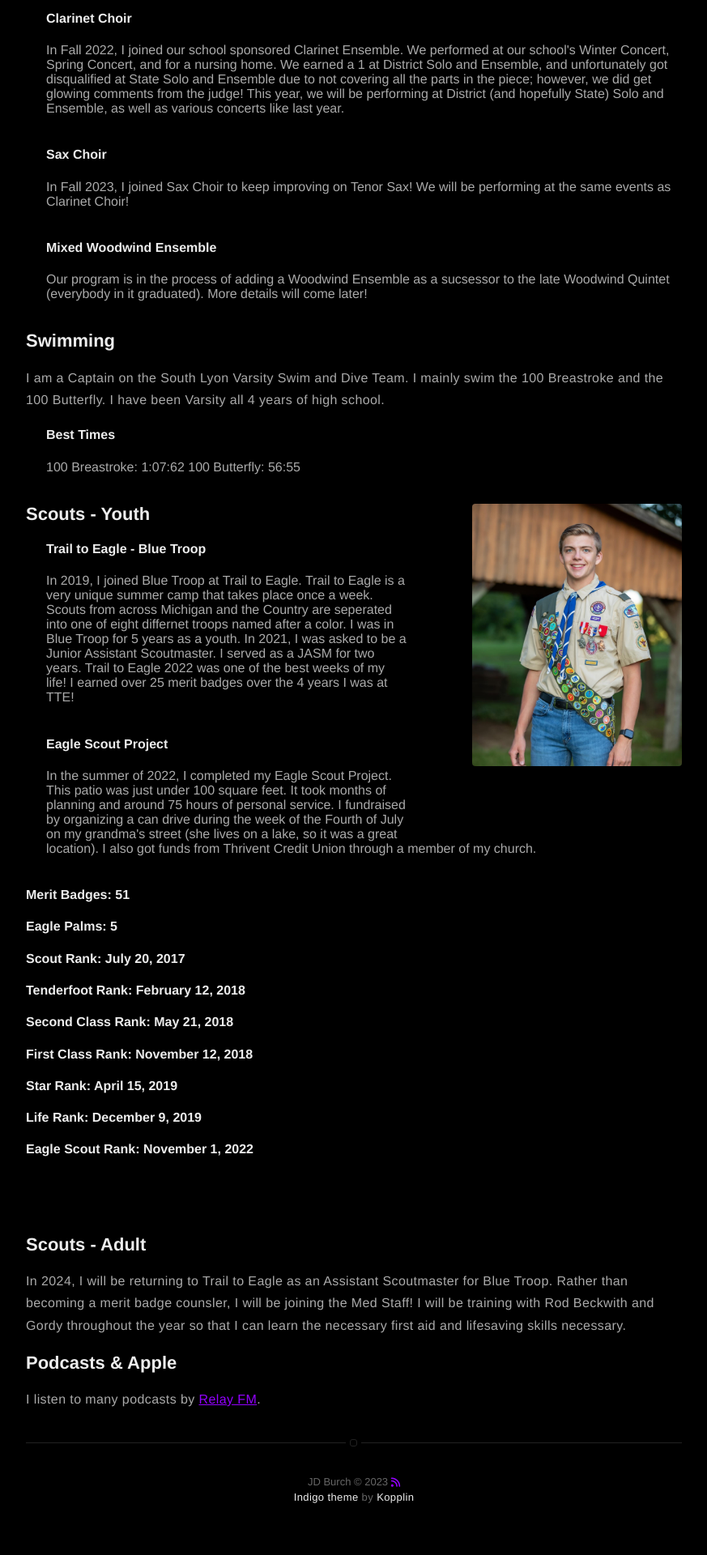
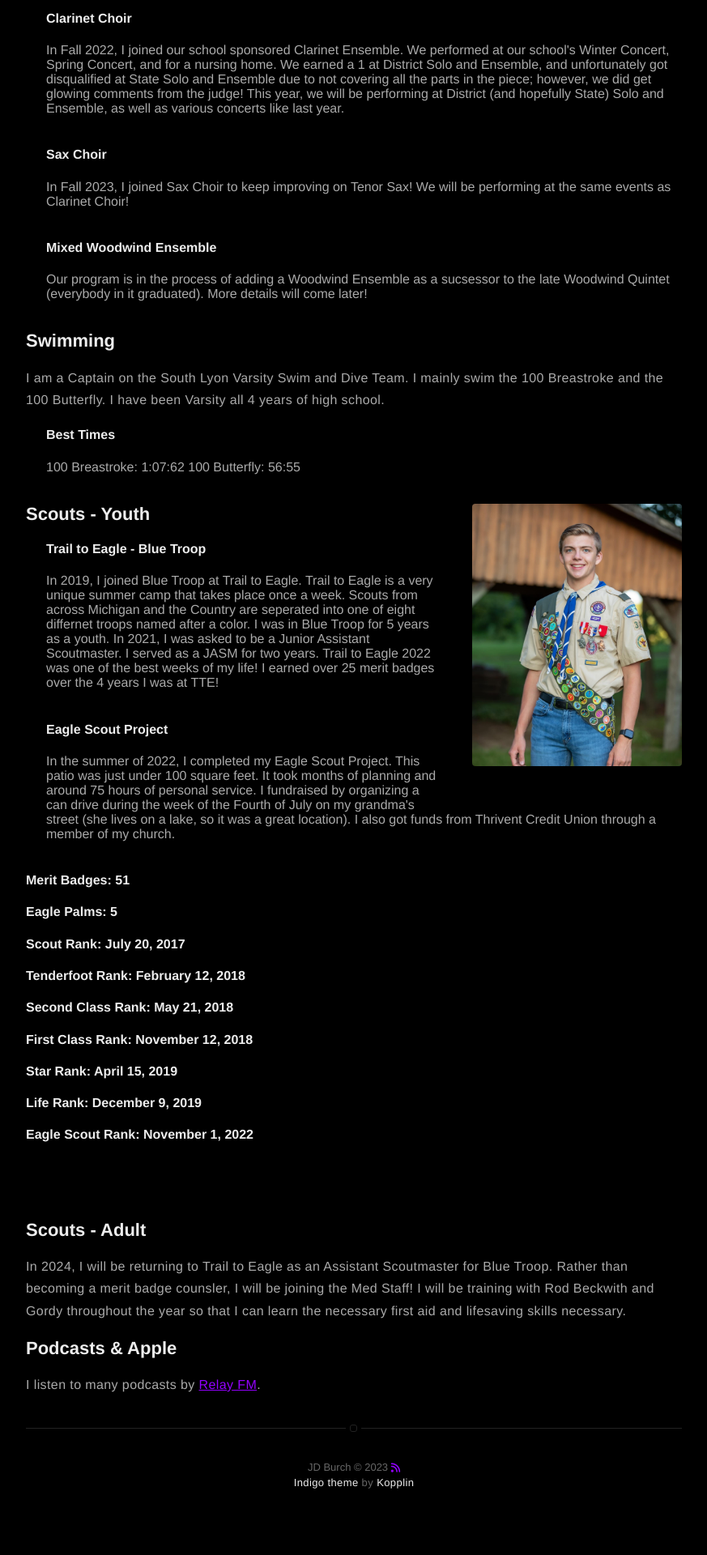
Before and after one commit to JDBurchHuzzah/jdburchhuzzah.github.io, a Jekyll site: the page built from about.md, in a window 1280 px wide. Shown: the part 1454-3374 px from the top of the page at 81% size, without its empty margins (203-1076 px from the left). Built offline with Jekyll 4.4.1, drawn with Linux system fonts in a browser that asks for light colours; nearby versions of some CDN libraries.

Commit message:
Update about.md

```diff
--- a/about.md
+++ b/about.md
@@ -40,7 +40,7 @@
 </div>
 
 <section>
-  <img src="/assets/images/boyscout.jpg" class="alignright" style="max-width:32%; margin-left: 10%; margin-bottom:10%" /> <h2>Scouts - Youth</h2>
+  <img src="/assets/images/boyscout.jpg" class="alignright" style="max-width:32%; margin-left: 5%; margin-bottom:5%" /> <h2>Scouts - Youth</h2>
     <div style="margin-left: 25px;"> <h4>Trail to Eagle - Blue Troop</h4>In 2019, I joined Blue Troop at Trail to Eagle. Trail to Eagle is a very unique summer camp that takes place once a week. Scouts from across Michigan and the Country are seperated into one of eight differnet troops named after a color. I was in Blue Troop for 5 years as a youth. In 2021, I was asked to be a Junior Assistant Scoutmaster. I served as a JASM for two years. Trail to Eagle 2022 was one of the best weeks of my life! I earned over 25 merit badges over the 4 years I was at TTE!<br><br>
   <h4>Eagle Scout Project</h4>In the summer of 2022, I completed my Eagle Scout Project. This patio was just under 100 square feet. It took months of planning and around 75 hours of personal service. I fundraised by organizing a can drive during the week of the Fourth of July on my grandma's street (she lives on a lake, so it was a great location). I also got funds from Thrivent Credit Union through a member of my church.<br><br></div>
   </section>
```
